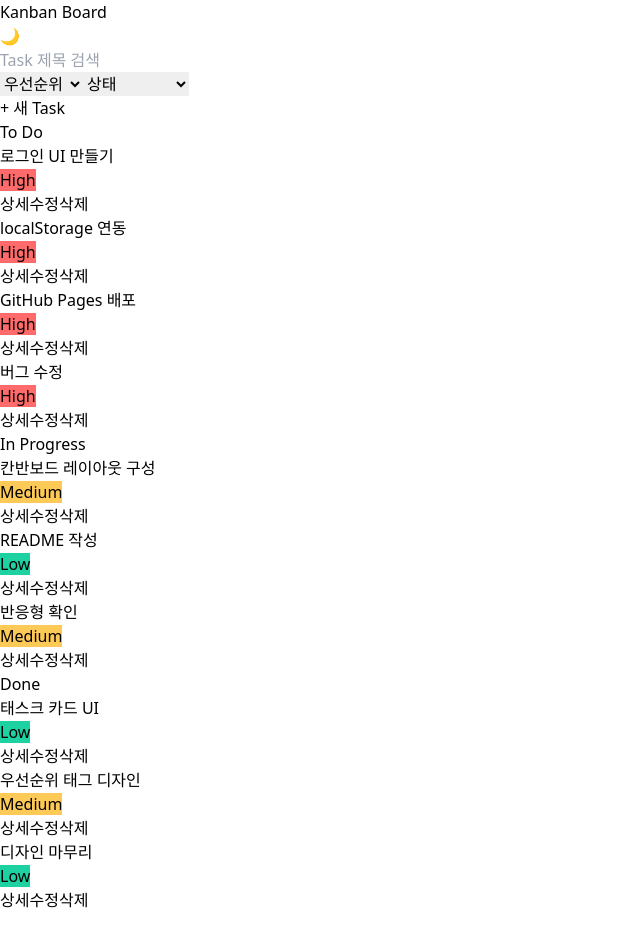
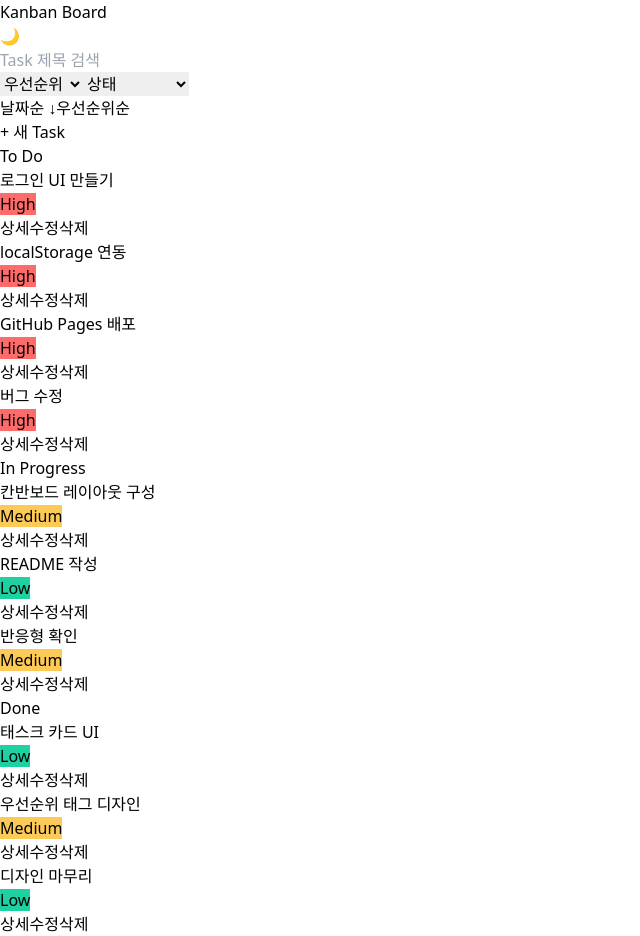
Before and after one commit to minseonkkim/synclife_dashboard, a React (Vite) app: page / in a window 1280 px wide. Shown: the whole page, without its empty margins (0-640 px from the left). Before the commit the page ends 912 px from the top, so only its background shows below. Built offline with nearby package versions, Linux system fonts and the light colour scheme.

Commit message:
feat: 날짜/우선순위순 정렬 구현

```diff
--- a/src/components/BoardControls.tsx
+++ b/src/components/BoardControls.tsx
@@ -4,12 +4,20 @@ interface Props {
   searchKeyword: string;
   setSearchKeyword: (v: string) => void;
   setDebouncedKeyword: (v: string) => void;
+
   priorityFilter: Priority | "ALL";
   setPriorityFilter: (v: Priority | "ALL") => void;
+
   statusFilter: Task["status"] | "ALL";
   setStatusFilter: (v: Task["status"] | "ALL") => void;
+
   recentKeywords: string[];
   setRecentKeywords: React.Dispatch<React.SetStateAction<string[]>>;
+
+  sortKey: "DATE" | "PRIORITY";
+  sortOrder: "ASC" | "DESC";
+  setSortKey: (v: "DATE" | "PRIORITY") => void;
+  setSortOrder: (v: "ASC" | "DESC") => void;
 }
 
 const BoardControls = ({
@@ -21,6 +29,10 @@ const BoardControls = ({
   statusFilter,
   setStatusFilter,
   setRecentKeywords,
+  sortKey,
+  sortOrder,
+  setSortKey,
+  setSortOrder,
 }: Props) => {
   const saveRecentKeyword = (keyword: string) => {
     if (!keyword.trim()) return;
@@ -42,15 +54,27 @@ const BoardControls = ({
     setStatusFilter("ALL");
   };
 
+  const toggleSort = (key: "DATE" | "PRIORITY") => {
+    if (sortKey === key) {
+      setSortOrder(sortOrder === "DESC" ? "ASC" : "DESC");
+    } else {
+      setSortKey(key);
+      setSortOrder("DESC");
+    }
+  };
+
+  const arrow = (key: "DATE" | "PRIORITY") =>
+    sortKey === key ? (sortOrder === "DESC" ? "↓" : "↑") : "";
+
   const selectClass =
     "h-10 px-3 rounded-md bg-white dark:bg-gray-900 " +
     "border border-gray-300 dark:border-gray-700 " +
     "text-sm text-gray-900 dark:text-gray-100 w-full";
 
   return (
-    <div className="mb-6 p-4 rounded-md bg-gray-100 dark:bg-gray-800 shadow-sm flex flex-col gap-3">
-      <div className="flex flex-col md:flex-row gap-3 items-stretch md:items-center">
-        {/* 검색창 */}
+    <div className="mb-6 shadow-sm flex flex-col gap-3 p-2">
+      <div className="flex flex-col md:flex-row gap-3 items-stretch md:items-center bg-gray-100 dark:bg-gray-800 p-4 rounded-md">
+        {/* 검색 */}
         <input
           value={searchKeyword}
           onChange={(e) => setSearchKeyword(e.target.value)}
@@ -59,14 +83,14 @@ const BoardControls = ({
           }
           onBlur={() => saveRecentKeyword(searchKeyword)}
           placeholder="Task 제목 검색"
-          className="flex-1 min-w-[200px] h-10 px-4 rounded-md leading-10
+          className="flex-1 min-w-[200px] h-10 px-4 rounded-md
                      bg-white dark:bg-gray-900
                      border border-gray-300 dark:border-gray-700
                      text-gray-900 dark:text-gray-100
                      placeholder-gray-400"
         />
 
-        <div className="flex flex-row gap-3">
+        <div className="flex gap-3">
           {/* 우선순위 필터 */}
           <select
             value={priorityFilter}
@@ -97,16 +121,27 @@ const BoardControls = ({
             statusFilter !== "ALL") && (
             <button
               onClick={resetAll}
-              className="h-10 px-3 text-sm rounded-md
+              className="h-10 px-3 text-sm rounded-md whitespace-nowrap
                        border border-gray-300 dark:border-gray-700
                        bg-white dark:bg-gray-900
-                       hover:bg-gray-100 dark:hover:bg-gray-700 whitespace-nowrap"
+                       hover:bg-gray-100 dark:hover:bg-gray-700"
             >
               초기화
             </button>
           )}
         </div>
       </div>
+
+      {/* 정렬 버튼 */}
+      <div className="flex gap-5 text-sm justify-end text-gray-700 dark:text-gray-300">
+        <button onClick={() => toggleSort("DATE")}>
+          날짜순 {arrow("DATE")}
+        </button>
+
+        <button onClick={() => toggleSort("PRIORITY")}>
+          우선순위순 {arrow("PRIORITY")}
+        </button>
+      </div>
     </div>
   );
 };
--- a/src/components/KanbanBoard.tsx
+++ b/src/components/KanbanBoard.tsx
@@ -40,6 +40,12 @@ const KanbanBoard = ({
     return stored ? JSON.parse(stored) : [];
   });
 
+  type SortKey = "DATE" | "PRIORITY";
+  type SortOrder = "ASC" | "DESC";
+
+  const [sortKey, setSortKey] = useState<SortKey>("DATE");
+  const [sortOrder, setSortOrder] = useState<SortOrder>("DESC");
+
   /* 검색 디바운싱 */
   useEffect(() => {
     const timer = setTimeout(() => {
@@ -60,6 +66,28 @@ const KanbanBoard = ({
     const statusMatch = statusFilter === "ALL" || task.status === statusFilter;
 
     return keywordMatch && priorityMatch && statusMatch;
+  });
+
+  const sortedTasks = [...filteredTasks].sort((a, b) => {
+    if (!sortKey) return 0;
+
+    // 날짜 정렬
+    if (sortKey === "DATE") {
+      const aTime = new Date(a.createdAt).getTime();
+      const bTime = new Date(b.createdAt).getTime();
+      return sortOrder === "ASC" ? aTime - bTime : bTime - aTime;
+    }
+
+    // 우선순위 정렬
+    if (sortKey === "PRIORITY") {
+      const priorityOrder = { High: 3, Medium: 2, Low: 1 };
+
+      const diff = priorityOrder[a.priority] - priorityOrder[b.priority];
+
+      return sortOrder === "ASC" ? diff : -diff;
+    }
+
+    return 0;
   });
 
   const handleDragEnd = (result: DropResult) => {
@@ -83,6 +111,10 @@ const KanbanBoard = ({
           setStatusFilter={setStatusFilter}
           recentKeywords={recentKeywords}
           setRecentKeywords={setRecentKeywords}
+          sortKey={sortKey}
+          sortOrder={sortOrder}
+          setSortKey={setSortKey}
+          setSortOrder={setSortOrder}
         />
 
         {/* 추가 버튼 */}
@@ -104,7 +136,7 @@ const KanbanBoard = ({
           <Column
             title="To Do"
             status="TODO"
-            tasks={filteredTasks}
+            tasks={sortedTasks}
             onUpdateTask={onUpdateTask}
             onDeleteTask={onDeleteTask}
             searchKeyword={debouncedKeyword}
@@ -112,7 +144,7 @@ const KanbanBoard = ({
           <Column
             title="In Progress"
             status="IN_PROGRESS"
-            tasks={filteredTasks}
+            tasks={sortedTasks}
             onUpdateTask={onUpdateTask}
             onDeleteTask={onDeleteTask}
             searchKeyword={debouncedKeyword}
@@ -120,7 +152,7 @@ const KanbanBoard = ({
           <Column
             title="Done"
             status="DONE"
-            tasks={filteredTasks}
+            tasks={sortedTasks}
             onUpdateTask={onUpdateTask}
             onDeleteTask={onDeleteTask}
             searchKeyword={debouncedKeyword}
--- a/src/utils/priorityStyle.ts
+++ b/src/utils/priorityStyle.ts
@@ -5,15 +5,15 @@ export const priorityStyleMap: Record<
   { label: string; color: string }
 > = {
   High: {
-    label: "HIGH",
+    label: "High",
     color: "#ff6b6b",
   },
   Medium: {
-    label: "MEDIUM",
+    label: "Medium",
     color: "#feca57",
   },
   Low: {
-    label: "LOW",
+    label: "Low",
     color: "#1dd1a1",
   },
 };
```
